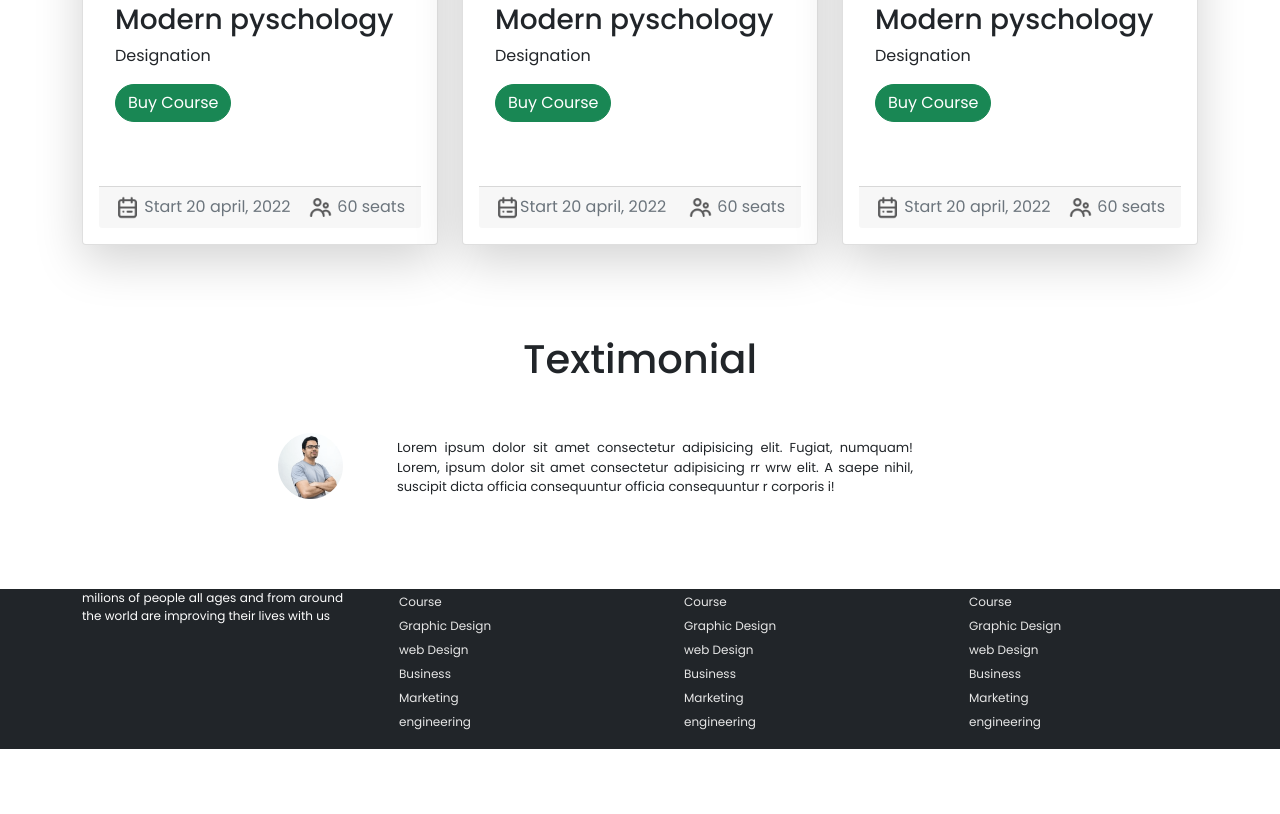
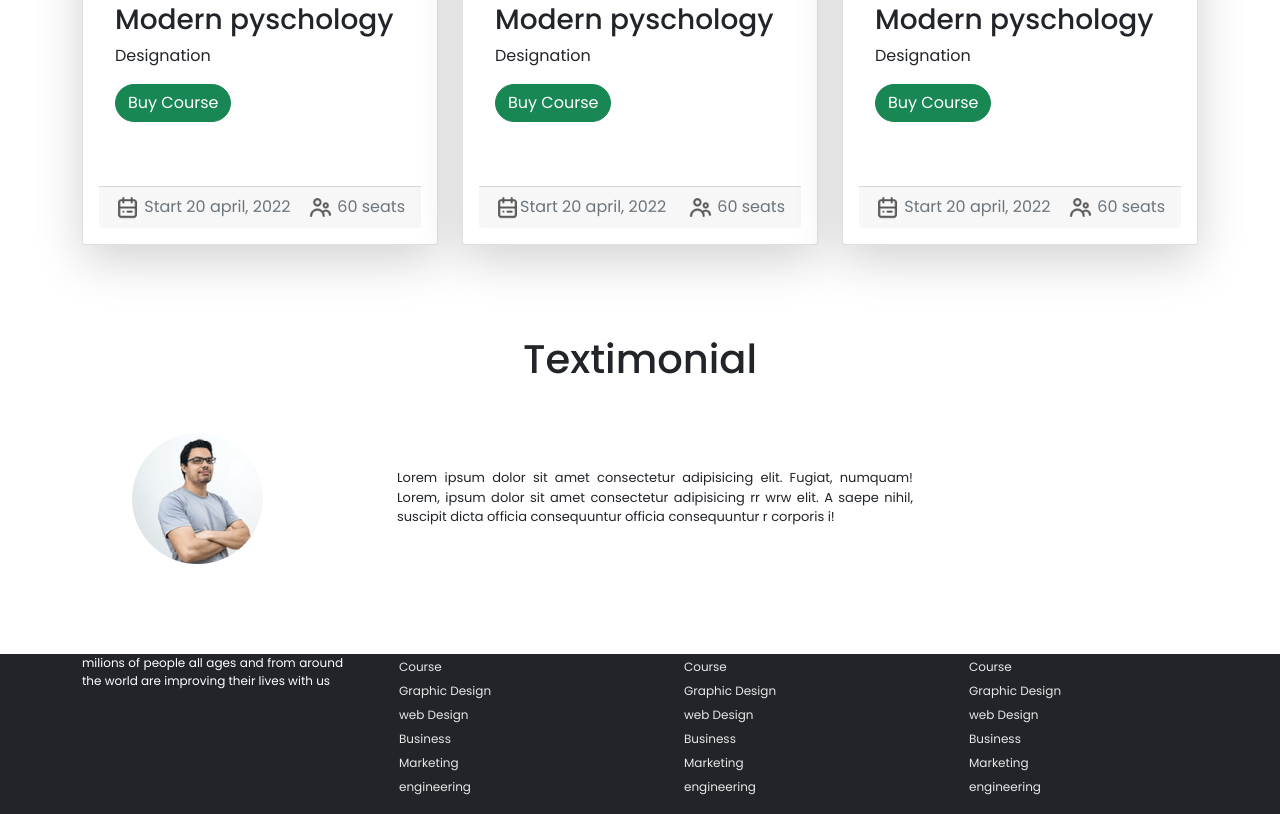
Before and after one commit to jowelahmmadwd/e-school, a plain HTML site: page index.html in a window 1280 px wide. Shown: the part 1515-2329 px from the top of the page. Before the commit the page ends 2264 px from the top, so only its background shows below. Drawn offline with nearby package versions, Linux system fonts and the light colour scheme.

Commit message:
css update

```diff
--- a/index.html
+++ b/index.html
@@ -174,11 +174,11 @@
       <h1 class="fs-1 text-center" style="margin-bottom: 50px;">Textimonial</h1>
       <div class="row">
         <div class="col-xl-3 col-md-3 col-12">
-          <img class="w-25 img-fluid float-end" src="images/Man.png" alt="">
+          <img class="w-50 img-fluid float-center" src="images/Man.png" alt="" style="margin-left: 50px;">
 
         </div>
         <div class="col-xl-6 col-md-6 col-12">
-          <p style="font-size: 13px; margin: 5px 0 0 30px; text-align: justify;"> Lorem ipsum dolor sit amet consectetur adipisicing elit. Fugiat, numquam! Lorem, ipsum dolor sit amet consectetur adipisicing  rr wrw elit. A saepe nihil, suscipit dicta officia consequuntur officia consequuntur r corporis i!</p>
+          <p style="font-size: 13px; margin: 35px 0 0 30px; text-align: justify;"> Lorem ipsum dolor sit amet consectetur adipisicing elit. Fugiat, numquam! Lorem, ipsum dolor sit amet consectetur adipisicing  rr wrw elit. A saepe nihil, suscipit dicta officia consequuntur officia consequuntur r corporis i!</p>
         </div>
 
     </div>
```
